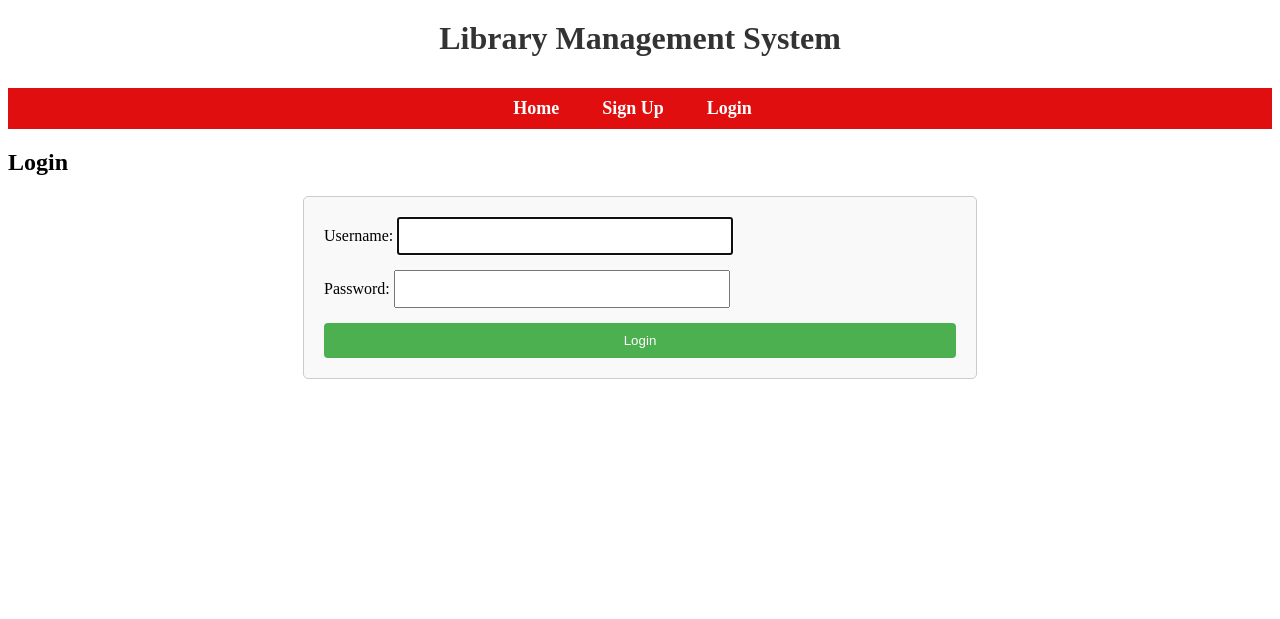
After one commit to mastertraineredunet/IPEC, a Django app: page /login/ in a window 1280 px wide. The commit adds this page. Shown: the top 619 px of the page. Run offline with Django 5.2, Linux system fonts and the light colour scheme.

Commit message:
Add files via upload

```diff
--- a/libapp/views.py
+++ b/libapp/views.py
@@ -1,10 +1,13 @@
-from django.shortcuts import render
+from django.shortcuts import render, redirect
 from .forms import BookForm
 from .models import Book
+from django.contrib.auth.forms import UserCreationForm, AuthenticationForm
+from django.contrib.auth import login,logout,authenticate
+from django.contrib.auth.decorators import login_required
 # Create your views here.
 def home(request):
     return render(request, 'home.html')
-
+@login_required
 def addbook(request):
     if request.method == 'POST':
         form = BookForm(request.POST)
@@ -14,18 +17,18 @@ def addbook(request):
     else:
         form = BookForm()
     return render(request, 'addbook.html', {'form': form})
-
+@login_required
 def viewbooks(request):
     bookdata = Book.objects.all()
     return render(request, 'viewbooks.html', {'bookdata': bookdata})
-
+@login_required
 def deletebook(request, id):
     book = Book.objects.get(id=id)
     book.delete()
     bookdata = Book.objects.all()
     return render(request, 'viewbooks.html', {'bookdata': bookdata, 'msg': 'Book deleted successfully!'})
 
-
+@login_required
 def searchbook(request):
     if request.method == "POST":
         id = request.POST.get('id')
@@ -33,3 +36,29 @@ def searchbook(request):
         return render(request, 'searchbook.html', {'book': book})
 
     return render(request, 'searchbook.html')
+
+def signup(request):
+    if request.method=='POST':
+        form=UserCreationForm(request.POST) #Create an object of UserCreationForm
+        if form.is_valid():
+            form.save()
+            return render(request,'signup.html',{'form':UserCreationForm(),'msg':'User created successfully!'})
+    else:
+        form=UserCreationForm()
+    return render(request,'signup.html',{'form':form})
+
+def login_view(request):
+    if request.method=='POST':
+        username=request.POST.get('username')
+        password=request.POST.get('password')
+        user=authenticate(request,username=username,password=password)
+        if user is not None:
+            login(request,user)
+            return redirect('home')
+        else:
+            return render(request,'login.html',{'msg':'Invalid credentials!'})
+    return render(request,'login.html',{'form':AuthenticationForm()})
+
+def logout_view(request):
+    logout(request)
+    return redirect('home')
--- a/library/settings.py
+++ b/library/settings.py
@@ -75,7 +75,7 @@ WSGI_APPLICATION = 'library.wsgi.application'
 
 DATABASES = {
     'default': {
-        'ENGINE': 'django.db.backends.sqlite3',
+         'ENGINE': 'django.db.backends.sqlite3',
         'NAME': BASE_DIR / 'db.sqlite3',
     }
 }
@@ -119,3 +119,6 @@ STATIC_URL = 'static/'
 STATICFILES_DIRS = [
     BASE_DIR / "static",
 ]
+
+#login redirect URL
+LOGIN_REDIRECT_URL = 'login'
--- a/library/urls.py
+++ b/library/urls.py
@@ -25,4 +25,7 @@ urlpatterns = [
     path('deletebook/<int:id>/',views.deletebook, name='deletebook'),
     path('',views.home, name='home'),
     path('serachbook/',views.searchbook, name='searchbook'),
+    path('signup/',views.signup, name='signup'),
+    path('login/',views.login_view, name='login'),
+    path('logout/',views.logout_view, name='logout'),
 ]
--- a/templates/base.html
+++ b/templates/base.html
@@ -86,15 +86,25 @@
         tr:nth-child(even) {
             background-color: #f9f9f9;
         }
+        .errorlist {
+            color: red;
+            list-style-type: none;
+        }
     </style>
 </head>
 <body>
     <h1>Library Management System</h1>
     <nav>
         <li><a href="{% url 'home' %}">Home</a></li>
+        {% if user.is_authenticated %}
         <li><a href="{% url 'addbook' %}">Add Book</a></li>
         <li><a href="{% url 'viewbooks' %}">View Books</a></li>
         <li><a href="{% url 'searchbook' %}">Search Books</a></li>
+        <li><a href="{% url 'logout' %}">Logout</a></li>
+        {% else %}
+        <li><a href="{% url 'signup' %}">Sign Up</a></li>
+        <li><a href="{% url 'login' %}">Login</a></li>
+         {% endif %}
     </nav>
     {% block main %}
     {% endblock %}
--- /dev/null
+++ b/templates/login.html
@@ -0,0 +1,14 @@
+{% extends "base.html" %}
+{% block main %}
+    <h2>Login</h2>
+    <div class="form-container">
+        <form method="post">
+        {% csrf_token %}
+        {{ form }}
+        <button type="submit">Login</button>
+    </form>
+    {% if msg %}
+        <p style="color:green;">{{ msg }}</p>
+    {% endif %}
+    </div>
+{% endblock %}
```
Also changed, not shown: templates/signup.html (added, +18 -0 lines).
